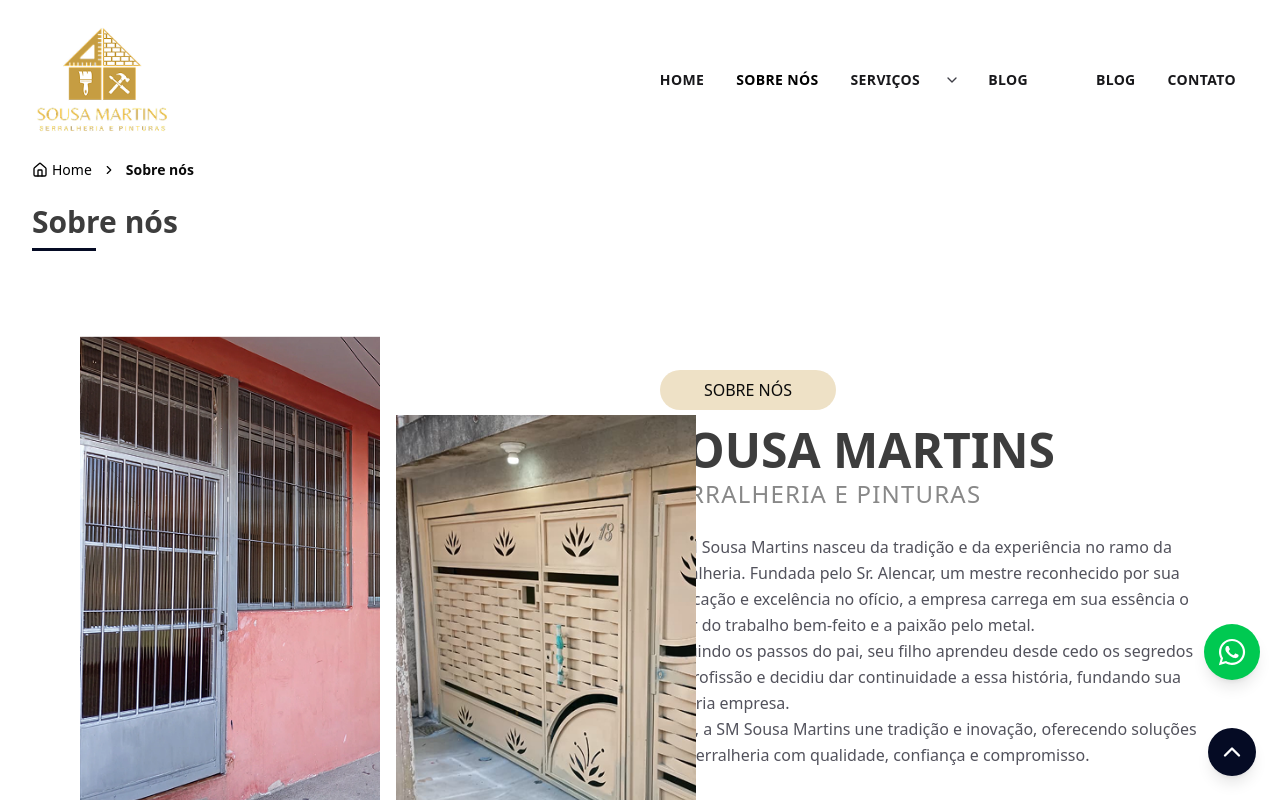
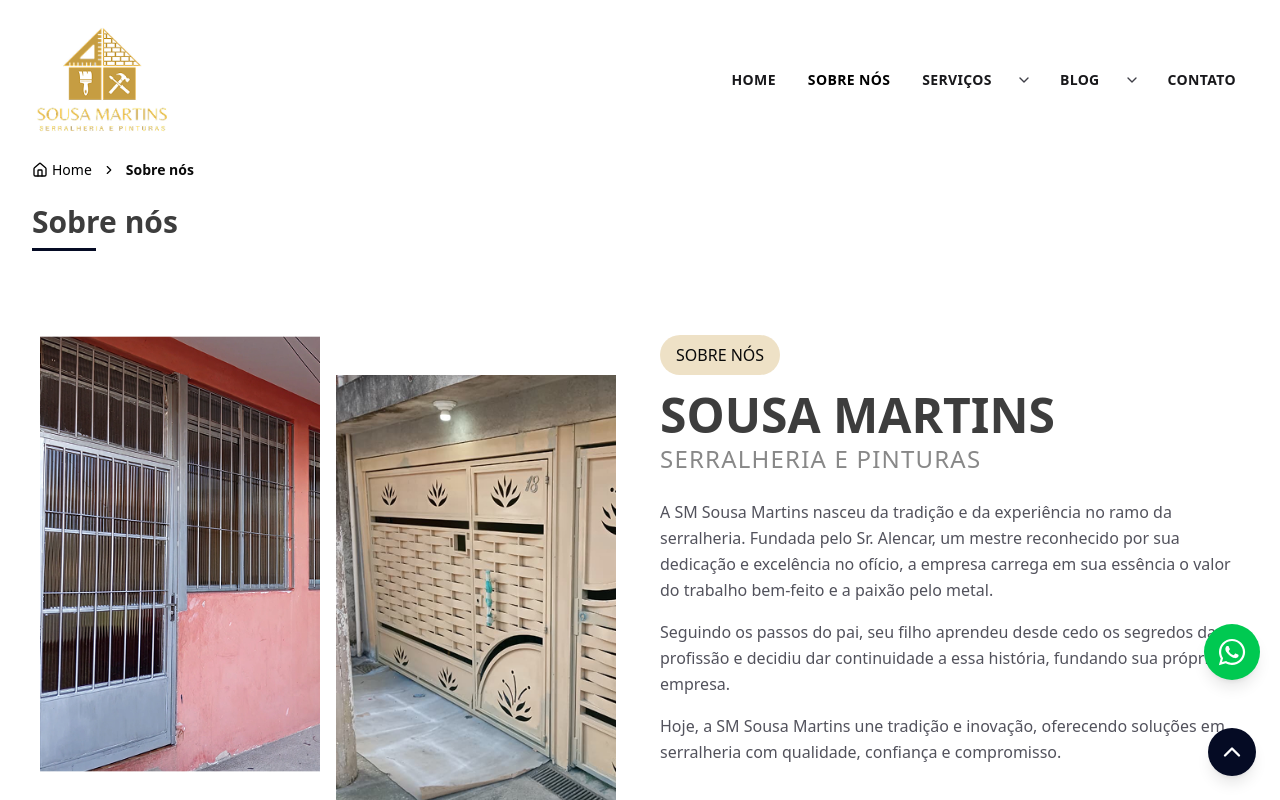
Before and after one commit to HeitorBMarini/souza-martins, a Next.js app: page /sobre-nos in a window 1280 px wide. Shown: the top 800 px of the page. Built offline with nearby package versions, Linux system fonts and the light colour scheme.

Commit message:
Ajuste Header e sobre nos

```diff
--- a/src/app/sobre-nos/page.tsx
+++ b/src/app/sobre-nos/page.tsx
@@ -59,55 +59,69 @@
         </div>
       </div>
 
-      <main className="mx-auto max-w-7xl px-0 md:px-10 pb-20">
-        <section className="w-full bg-white px-2 md:px-10">
-          <div className="grid grid-cols-1 md:grid-cols-2 gap-10 pt-20 pb-30 items-center">
+      <main className="mx-auto max-w-7xl px-4 md:px-10 pb-20">
+        <section className="w-full bg-white">
+          <div className="grid grid-cols-1 lg:grid-cols-2 gap-10 pt-16 lg:pt-20">
             {/* Coluna das imagens */}
-            <div className="flex gap-4">
+            <div className="flex items-start justify-center gap-4 max-w-xl mx-auto lg:mx-0">
+              <div className="w-1/2">
                 <Image
                   src={img1}
                   alt="Porta e grade metálica"
-                className="object-cover"
-                width={300}
-                height={400}
-              />
-              <Image
-                src={img2}
-                alt="Portão metálico decorado"
-                className="object-cover relative top-10 sm:top-20"
+                  className="w-full h-auto  object-cover "
+                  sizes="(max-width: 1024px) 50vw, 300px"
                   width={300}
                   height={400}
                 />
               </div>
 
+              <div className="w-1/2 md:translate-y-6 lg:translate-y-10">
+                <Image
+                  src={img2}
+                  alt="Portão metálico decorado"
+                  className="w-full h-auto  object-cover "
+                  sizes="(max-width: 1024px) 50vw, 300px"
+                  width={300}
+                  height={400}
+                />
+              </div>
+            </div>
+
             {/* Coluna do texto */}
-            <div className="pt-10 md:pt-0">
-              <h4 className="uppercase w-44 text-center p-2 rounded-full font-medium mb-4 bg-[var(--gradient)]">
+            <div className="px-2 lg:px-0">
+              <h4 className="uppercase w-fit px-4 py-2 rounded-full font-medium mb-4 bg-[var(--gradient)] text-center">
                 Sobre nós
               </h4>
-              <h2 className="text-5xl font-extrabold text-[var(--dark-text)]">
+
+              <h2 className="text-4xl md:text-5xl font-extrabold text-[var(--dark-text)]">
                 SOUSA MARTINS
               </h2>
-              <h3 className="mt-1 mb-6 text-2xl tracking-wider text-[var(--grey-custom)]">
+
+              <h3 className="mt-1 mb-6 text-xl md:text-2xl tracking-wider text-[var(--grey-custom)]">
                 SERRALHERIA E PINTURAS
               </h3>
-              <p className="text-zinc-600 leading-relaxed">
-                A SM Sousa Martins nasceu da tradição e da experiência no ramo da serralheria. Fundada  pelo Sr. Alencar, um mestre reconhecido por sua dedicação e excelência no ofício, a  empresa carrega em sua essência o valor do trabalho bem-feito e a paixão pelo metal.
+
+              <div className="space-y-4 text-zinc-600 leading-relaxed">
+                <p>
+                  A SM Sousa Martins nasceu da tradição e da experiência no ramo da serralheria.
+                  Fundada pelo Sr. Alencar, um mestre reconhecido por sua dedicação e excelência
+                  no ofício, a empresa carrega em sua essência o valor do trabalho bem-feito e a
+                  paixão pelo metal.
                 </p>
-              <p className="text-zinc-600 leading-relaxed">
-                Seguindo os passos do pai, seu filho aprendeu desde cedo os segredos da profissão e  decidiu dar continuidade a essa história, fundando sua própria empresa.
+                <p>
+                  Seguindo os passos do pai, seu filho aprendeu desde cedo os segredos da profissão e
+                  decidiu dar continuidade a essa história, fundando sua própria empresa.
                 </p>
-              <p className="text-zinc-600 leading-relaxed">
-                Hoje, a SM Sousa  Martins une tradição e inovação, oferecendo soluções em serralheria com qualidade,  confiança e compromisso.
+                <p>
+                  Hoje, a SM Sousa Martins une tradição e inovação, oferecendo soluções em serralheria
+                  com qualidade, confiança e compromisso.
                 </p>
               </div>
             </div>
+          </div>
+        </section>
+      </main>
 
-
-
-        </section>
-
-      </main>
       <Cta />
 
     </>
--- a/src/components/Header.tsx
+++ b/src/components/Header.tsx
@@ -256,13 +256,7 @@
             </div>
 
 
-            <Link
-              href={MAIN_LINKS[2].href}
-              className={`relative px-3 py-2 text-sm uppercase tracking-wide transition ${pathname === MAIN_LINKS[2].href ? "text-white" : "text-white hover:text-secondary"
-                } after:absolute after:bottom-0 after:left-0 after:h-[2px] after:w-0 after:bg-white after:transition-all after:duration-300 after:content-[''] hover:after:w-full`}
-            >
-              {MAIN_LINKS[2].label}
-            </Link>
+
 
                 <Link
                   href="/contato"
--- a/src/components/HeaderSecondary.tsx
+++ b/src/components/HeaderSecondary.tsx
@@ -257,8 +257,13 @@
                 <DropdownMenuTrigger asChild>
                   <button
                     type="button"
-                    aria-label="Abrir submenu do blog"
-                    className="ml-1 inline-flex h-8 w-8 items-center justify-center rounded-md text-white hover:bg-white/10 transition"
+                    aria-label="Abrir submenu de serviços"
+                    className={`ml-1 inline-flex h-8 w-8 items-center justify-center rounded-md
+          ${scrolled ? "text-white hover:bg-white/10" : "text-zinc-700 hover:bg-zinc-100"}
+          transition
+        `}
+                    onPointerEnter={openNow}
+                    onPointerLeave={() => scheduleClose(150)}
                   >
                     <ChevronDown className="h-4 w-4" />
                   </button>
@@ -278,11 +283,7 @@
               </DropdownMenu>
             </div>
 
-            <NavLink
-              item={MAIN_LINKS[2]}
-              isActive={pathname === MAIN_LINKS[2].href}
-              scrolled={scrolled}
-            />
+
              <Link
                   href="/contato"
                  className={`relative px-3 py-2 text-sm uppercase tracking-wide transition font-bold
```
Lines whose indentation alone changed are shown as unchanged.
